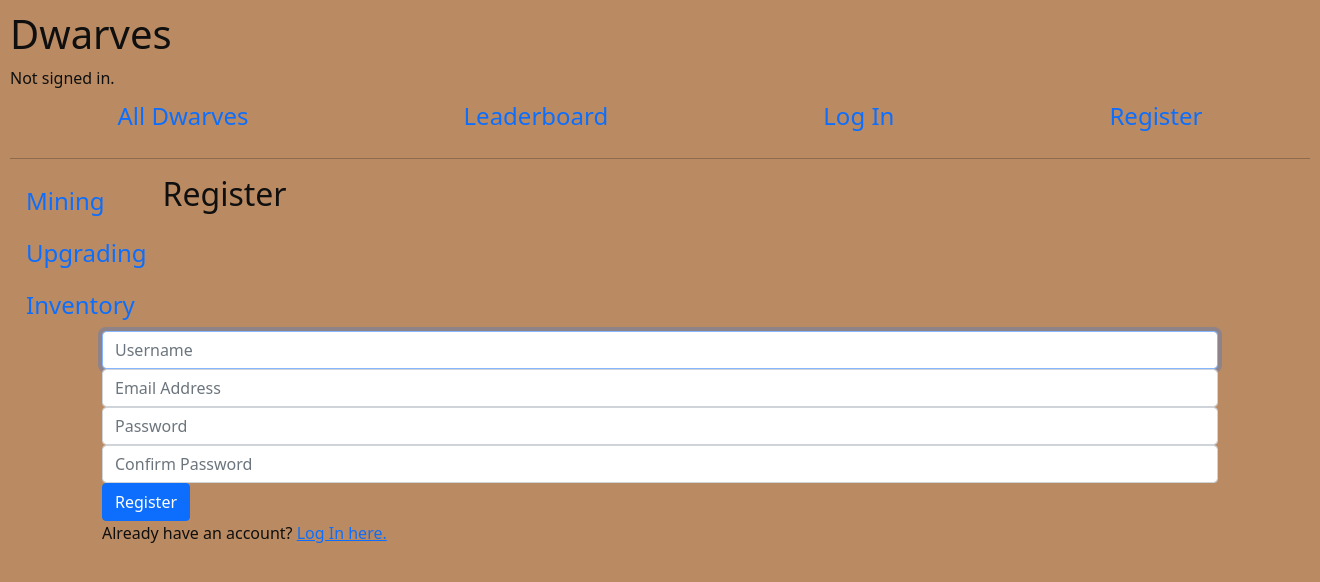
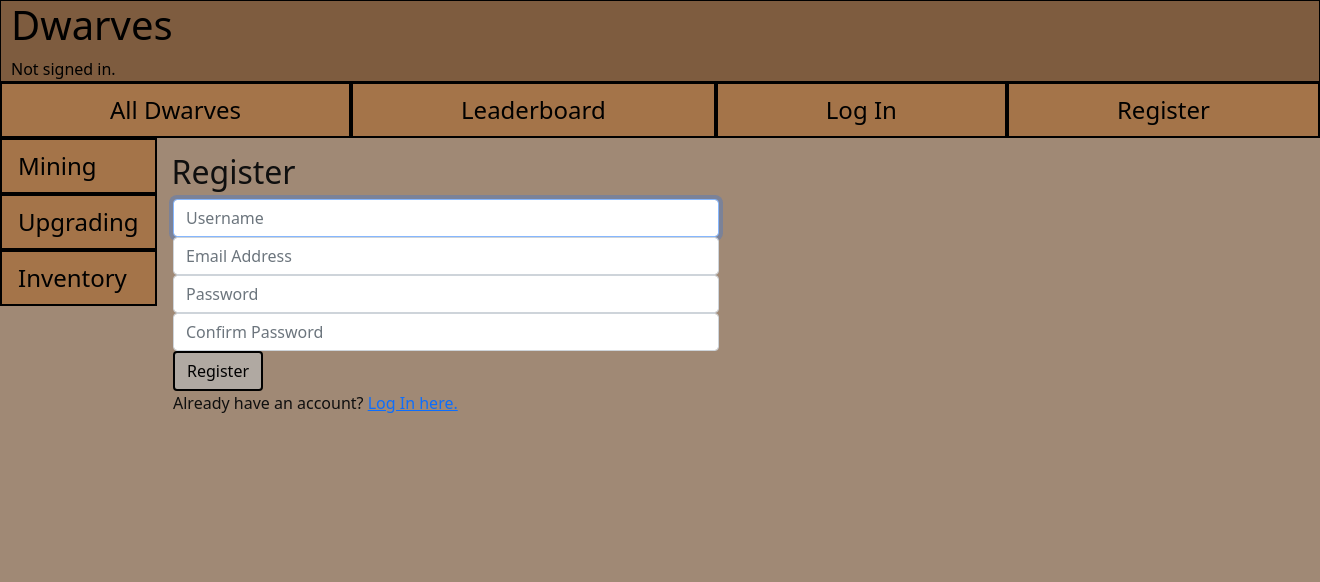
Before and after one commit to minprog-platforms/project-StevenNed123, a Django app: page /register in a window 1320 px wide. Shown: the top 582 px of the page. Run offline with Django 3.2, Linux system fonts and the light colour scheme.

Commit message:
styling of layout

```diff
--- a/app/dwarves/static/dwarves/styles.css
+++ b/app/dwarves/static/dwarves/styles.css
@@ -1,7 +1,12 @@
 body {
-    padding: 10px;
-    background-color:rgb(186, 139, 99) !important;
+    background-color:rgb(160, 137, 117) !important;
     color: rgb(15, 15, 15);
+}
+
+.page-header {
+    background-color: rgb(126, 92, 63);
+    color:black;
+    border:1px solid;
 }
 
 img {
@@ -37,6 +42,17 @@ img {
     background-color: rgba(185, 185, 185, 0.658);
     color:black;
     border:2px solid;
+}
+
+.nav-link {
+    background-color: rgb(164,116,73) !important;
+    color:black !important;
+    border:2px solid !important;
+}
+
+.nav-link:hover{
+    background-color: rgb(80, 51, 26) !important
+
 }
 
 .button1:hover {
--- a/app/dwarves/templates/dwarves/inventory.html
+++ b/app/dwarves/templates/dwarves/inventory.html
@@ -4,7 +4,7 @@
 {% block body %}
 <h1>Inventory</h1>
 
-<div class="row" style="margin:2%; margin-left:5%; border-style:ridge; border-radius:5px;
+<div class="row" style="margin:2%; margin-bottom:5%; border-style:ridge; border-radius:5px;
             box-shadow: 10px 10px; background-color:rgb(63, 72, 82)">
 {% for item in inventory %}
     <div class="col-lg-3 " style="text-align: center" >
--- a/app/dwarves/templates/dwarves/layout.html
+++ b/app/dwarves/templates/dwarves/layout.html
@@ -8,13 +8,15 @@
         <link href="{% static 'dwarves/styles.css' %}" rel="stylesheet">
     </head>
     <body>
-        <h1>Dwarves</h1>
-        <div>
-            {% if user.is_authenticated %}
-                Signed in as <strong>{{ user.username }}</strong>.
-            {% else %}
-                Not signed in.
-            {% endif %}
+        <div class="page-header">
+            <h1 style="margin-left:10px">Dwarves</h1>
+            <div style="margin-left:10px">
+                {% if user.is_authenticated %}
+                    Signed in as <strong>{{ user.username }}</strong>.
+                {% else %}
+                    Not signed in.
+                {% endif %}
+            </div>
         </div>
         <ul class="nav justify-content-center nav-fill">
             <li class="nav-item">
@@ -42,7 +44,6 @@
                 </li>
             {% endif %}
         </ul>
-        <hr>
         <div class="vertical-nav">
             <ul class="nav flex-column">
             <li class="nav-item">
@@ -56,11 +57,9 @@
             </li>
             </ul>
         </div>
-
-            <div class="container">
+            <div class="container" style="margin-left:134px !important; position:relative !important; left:15px; top:15px !important">
             {% block body %}
             {% endblock %}
             </div>
-
     </body>
 </html>
--- a/app/dwarves/templates/dwarves/leaderboard.html
+++ b/app/dwarves/templates/dwarves/leaderboard.html
@@ -3,7 +3,7 @@
 {% block body %}
 <h1>Leaderboard</h1>
 
-<div class=row style="margin:2%; margin-left:5%; border-style:ridge; border-radius:5px;
+<div class=row style="margin:2%; margin-left:3%; border-style:ridge; border-radius:5px;
                     box-shadow: 10px 10px; background-color:#855E42">
 <ol style="margin:20px; font-size:x-large">
 {% for user in users %}
--- a/app/dwarves/templates/dwarves/register.html
+++ b/app/dwarves/templates/dwarves/register.html
@@ -5,26 +5,27 @@
     <h2>Register</h2>
 
     {% if message %}
-        <div>{{ message }}</div>
+        <div class="alert alert-danger" role="alert">{{ message }}</div>
     {% endif %}
-
+    <div class="container">
     <form action="{% url 'register' %}" method="post">
         {% csrf_token %}
         <div class="form-group">
-            <input class="form-control" autofocus type="text" name="username" placeholder="Username">
+            <input class="form-control" autofocus type="text" name="username" placeholder="Username" style="width:50%">
         </div>
         <div class="form-group">
-            <input class="form-control" type="email" name="email" placeholder="Email Address">
+            <input class="form-control" type="email" name="email" placeholder="Email Address" style="width:50%">
         </div>
         <div class="form-group">
-            <input class="form-control" type="password" name="password" placeholder="Password">
+            <input class="form-control" type="password" name="password" placeholder="Password" style="width:50%">
         </div>
         <div class="form-group">
-            <input class="form-control" type="password" name="confirmation" placeholder="Confirm Password">
+            <input class="form-control" type="password" name="confirmation" placeholder="Confirm Password" style="width:50%">
         </div>
-        <input class="btn btn-primary" type="submit" value="Register">
+        <input class="btn btn-primary button1" type="submit" value="Register">
     </form>
 
     Already have an account? <a href="{% url 'login' %}">Log In here.</a>
+    </div>
 
 {% endblock %}
--- a/app/dwarves/templatetags/tags.py
+++ b/app/dwarves/templatetags/tags.py
@@ -36,7 +36,7 @@ def get_effect(upgrade):
 
 @register.filter(name='cost_complete')
 def cost_complete(value, amount):
-    new_value = value * (1.25 ** amount)
+    new_value = value * (1.50 ** amount)
     new_value = round(new_value)
     return new_value
 
--- a/app/dwarves/views.py
+++ b/app/dwarves/views.py
@@ -67,29 +67,38 @@ def start_mining(request, name):
             dwarf_name = form.cleaned_data["dwarf"]
             dwarf = request.user.user_dwarfs.get(name = dwarf_name)
             mine = Mine.objects.get(name=name)
-            new_job = Job(start_time = timezone.now(), dwarf=dwarf, mine=mine)
-            new_job.save()
+            try:
+                Job.objects.get(dwarf__in=request.user.user_dwarfs.all(), mine=mine)
+            except ObjectDoesNotExist:
+                try:
+                    Job.objects.get(dwarf=dwarf)
+                except ObjectDoesNotExist:
+                    new_job = Job(start_time = timezone.now(), dwarf=dwarf, mine=mine)
+                    new_job.save()
     return redirect("mining")
 
 def stop_mining(request, name):
     if request.method == "POST":
         active_jobs = Job.objects.filter(dwarf__in=request.user.user_dwarfs.all())
-        current_job = active_jobs.get(mine=Mine.objects.get(name=name))
-        drops = get_drops(current_job)
-        current_job.delete()
+        try:
+            current_job = active_jobs.get(mine=Mine.objects.get(name=name))
+            drops = get_drops(current_job)
+            current_job.delete()
 
-        for drop in drops:
-            try:
-                mineral = request.user.inventory.get(name=drop[0])
-            except ObjectDoesNotExist:
-                mineral = Mineral(name=drop[0], user=request.user)
-            mineral.value += drop[1]
-            mineral.save()
-            if drop[0] == "Gold":
-                request.user.gold_obtained += drop[1]
-                request.user.save()
-            if drop[1] != 0:
-                messages.info(request, f"You mined {drop[1]} {drop[0]}!")
+            for drop in drops:
+                try:
+                    mineral = request.user.inventory.get(name=drop[0])
+                except ObjectDoesNotExist:
+                    mineral = Mineral(name=drop[0], user=request.user)
+                mineral.value += drop[1]
+                mineral.save()
+                if drop[0] == "Gold":
+                    request.user.gold_obtained += drop[1]
+                    request.user.save()
+                if drop[1] != 0:
+                    messages.info(request, f"You mined {drop[1]} {drop[0]}!")
+        except ObjectDoesNotExist:
+            pass
 
     return redirect("mining")
 
@@ -158,7 +167,7 @@ def new_dwarf(request, upgrade, name):
     if request.method == "POST":
         upgrade = Upgrade.objects.get(name=upgrade)
         form = SelectionForm(request.POST)
-        if form.is_valid():
+        if form.is_valid() and upgrade.requirement == request.user.user_dwarfs.count():
             dwarf_name = form.cleaned_data["dwarf"]
             dwarf_names = request.user.user_dwarfs.all().values_list("name",flat=True)
             if dwarf_name.lower() not in [x.lower() for x in dwarf_names]:
@@ -215,7 +224,7 @@ def check_cost(user, upgrade, amount_owned):
     return True
 
 def cost_complete(value, amount):
-    new_value = value * (1.25 ** amount)
+    new_value = value * (1.50 ** amount)
     new_value = round(new_value)
     return new_value
 
```
Also changed, not shown: app/dwarves/templates/dwarves/login.html (+6 -5 lines), app/db.sqlite3.
